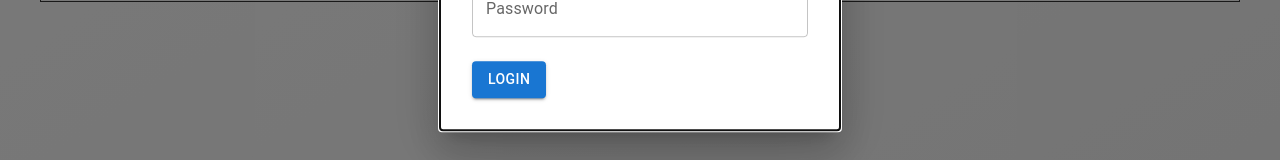
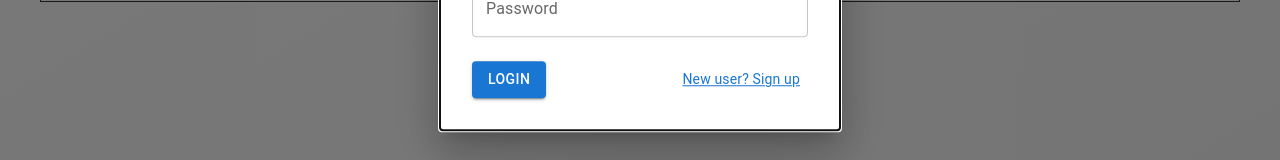
Before and after one commit to YangLin14/ListVaults, a Next.js app: page / in a window 1280 px wide. Both pictures are taken after a click on the element "Existing user? Log in". Shown: the part 428-588 px from the top of the page. Built offline with nearby package versions, Linux system fonts and the light colour scheme.

Commit message:
modify login modal

```diff
--- a/app/page.js
+++ b/app/page.js
@@ -1042,7 +1042,7 @@ export default function Home() {
           </Box>
         </Box>
       </Modal>
-      <Modal open={loginOpen} onClose={handleLoginClose}>
+      <Modal open={loginOpen} onClose={() => {}}>
         <Box
           sx={{
             position: "absolute",
@@ -1082,6 +1082,24 @@ export default function Home() {
           <Button variant="contained" onClick={handleLogin} sx={{ mt: 2 }}>
             Login
           </Button>
+          <Typography
+            variant="body2"
+            color="primary"
+            sx={{
+              cursor: "pointer",
+              textDecoration: "underline",
+              marginTop: "10px",
+              position: "absolute",
+              bottom: "40px",
+              right: "40px",
+            }}
+            onClick={() => {
+              handleLoginClose();
+              handleSignupOpen();
+            }}
+          >
+            New user? Sign up
+          </Typography>
         </Box>
       </Modal>
       <Modal open={signupOpen} onClose={() => {}}>
```
